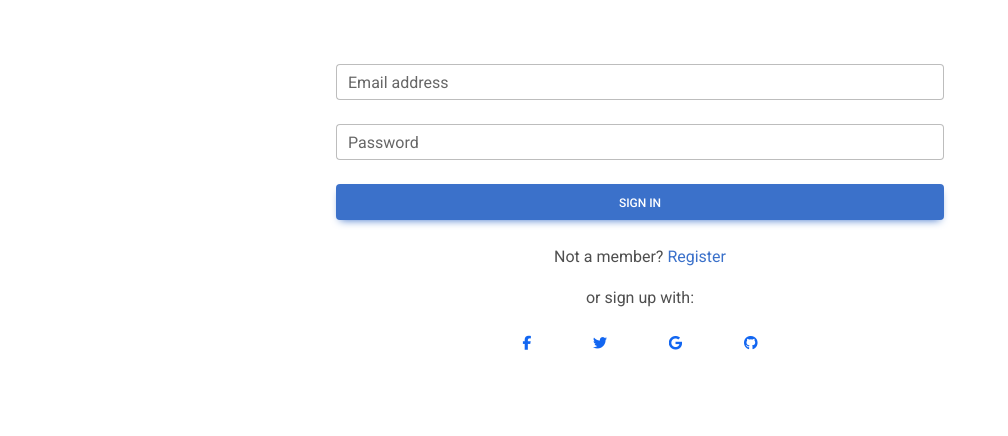
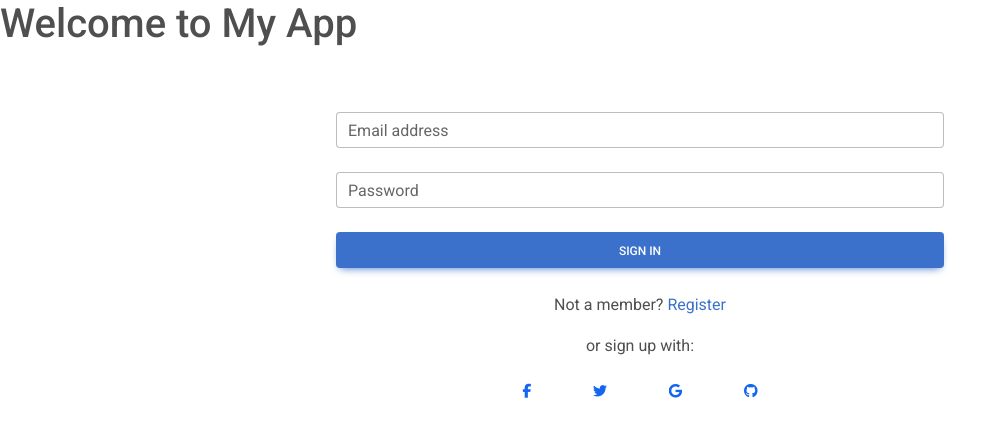
Before and after one commit to jmdaku/parks_for_tails, a React (Create React App) app in the folder parks-for-tails-ui/: page /login in a window 1280 px wide. Shown: the top 436 px of the page, without its empty margins (0-1008 px from the left). Built offline with nearby package versions, Linux system fonts and the light colour scheme.

Commit message:
Update App.js

```diff
--- a/parks-for-tails-ui/src/App.js
+++ b/parks-for-tails-ui/src/App.js
@@ -4,14 +4,19 @@ import Home from './components/Home';
 import Login from './components/Login';
 import Register from './components/Register';
 
-function App() {
+const App = () => {
   return (
-    <Routes>
-      <Route path="/" element={<Home />} />
-      <Route path="/login" element={<Login />} />
-      <Route path="/register" element={<Register />} />
-    </Routes>
+    <div>
+      <h1>Welcome to My App</h1>
+      {/* Other components or layout elements could be here */}
+      <Routes>
+        <Route path="/" element={<Home />} />
+        <Route path="/Login" element={<Login />} />
+        <Route path="/Register" element={<Register />} />
+        {/* Additional routes can be added as needed */}
+      </Routes>
+    </div>
   );
-}
+};
 
 export default App;
```
